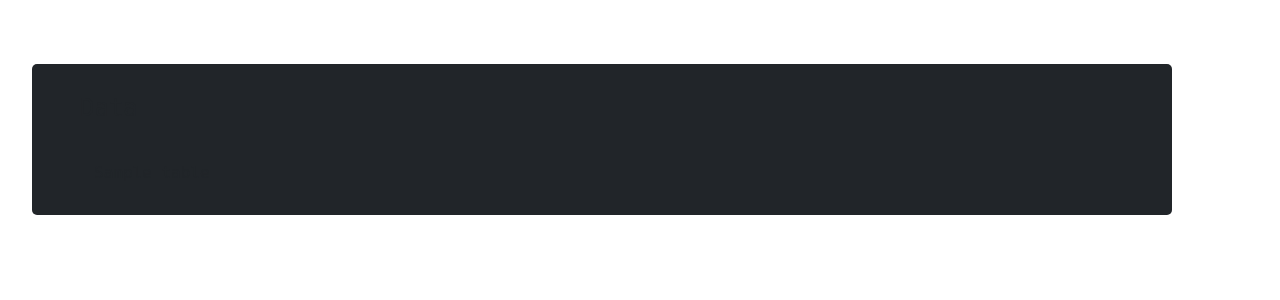
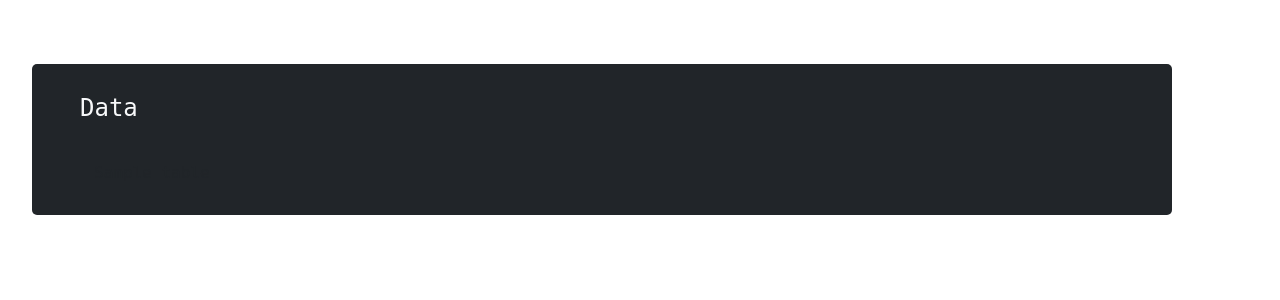
Before and after one commit to Windham-High-School/CubeServer, a Python web app: template src/CubeServer-app/cubeserver_app/blueprints/admin/templates/data_table.html.jinja2 in a window 1280 px wide. Shown: the part 64-364 px from the top of the page. Run offline with Jinja, Linux system fonts and the light colour scheme; the template is opened without the code that fills it: most values are stand-ins (such as "Sample title", 1, 10 or a date in 2020); some libraries are stand-ins or nearby versions.

Commit message:
Julia's graphic design advice

```diff
--- a/src/CubeServer-app/cubeserver_app/templates/base.html.jinja2
+++ b/src/CubeServer-app/cubeserver_app/templates/base.html.jinja2
@@ -39,7 +39,7 @@
 
         {% block body %}
         <section class="container jumbotron content bg-dark" role="main">
-            <header class="container">
+            <header class="container text-light">
                 {% block header %}{% endblock %}
             </header>
 
```
